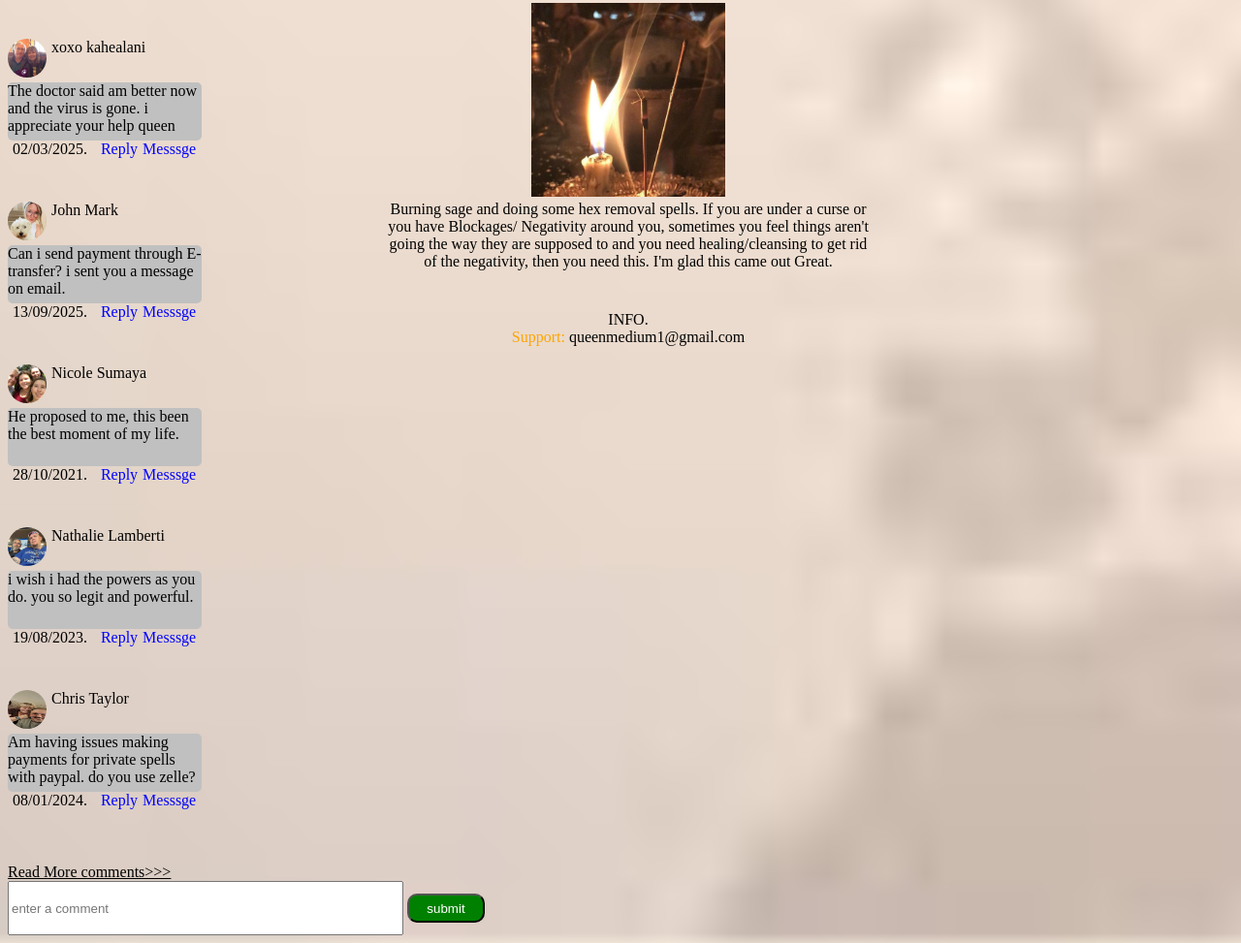
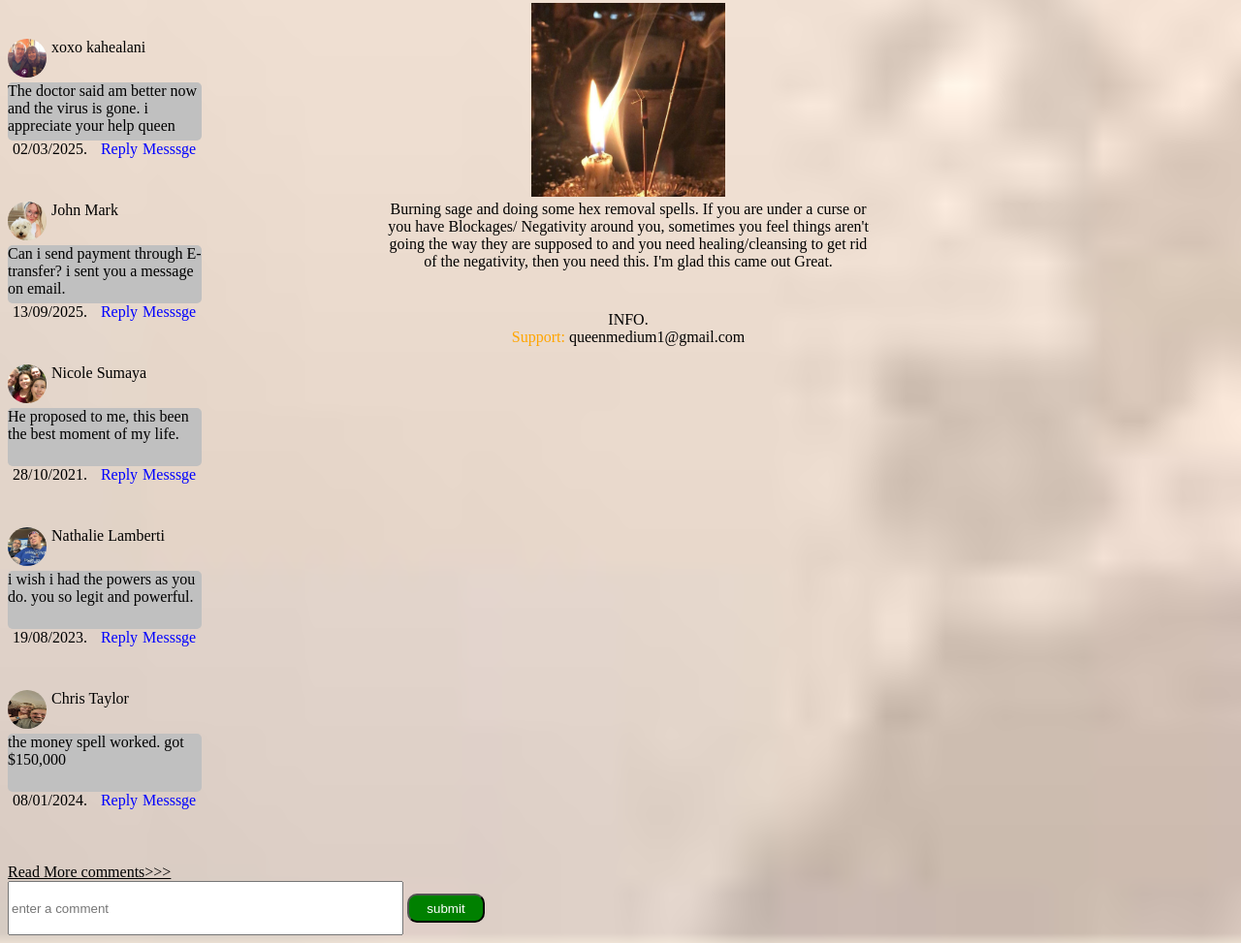
Before and after one commit to queenmedium1-star/seekhealing, a plain HTML site: page index.html in a window 1280 px wide. Shown: the part 3318-4291 px from the top of the page at 97% size. Drawn offline with Linux system fonts and the light colour scheme.

Commit message:
Update index.html

```diff
--- a/index.html
+++ b/index.html
@@ -466,7 +466,7 @@
 <div class="post1"> <a href="contact.html"><img src="user21.jpeg" width="40" height="40" class="pcurve"></a></div>
 <div class="post2"><a href="contact.html" class="atag2">Chris Taylor</a></div>
 </div>
-<div class="textbox2"> <p10>Am having issues making payments for private spells with paypal. do you use zelle?</p10>
+<div class="textbox2"> <p10>the money spell worked. got $150,000</p10>
 </div>
  <a class="reply3" href="contact.html">08/01/2024.</a>  <a class="reply1" href="contact.html">Reply</a><a class="message1" href="contact.html">Messsge</a>
 </div>
```
